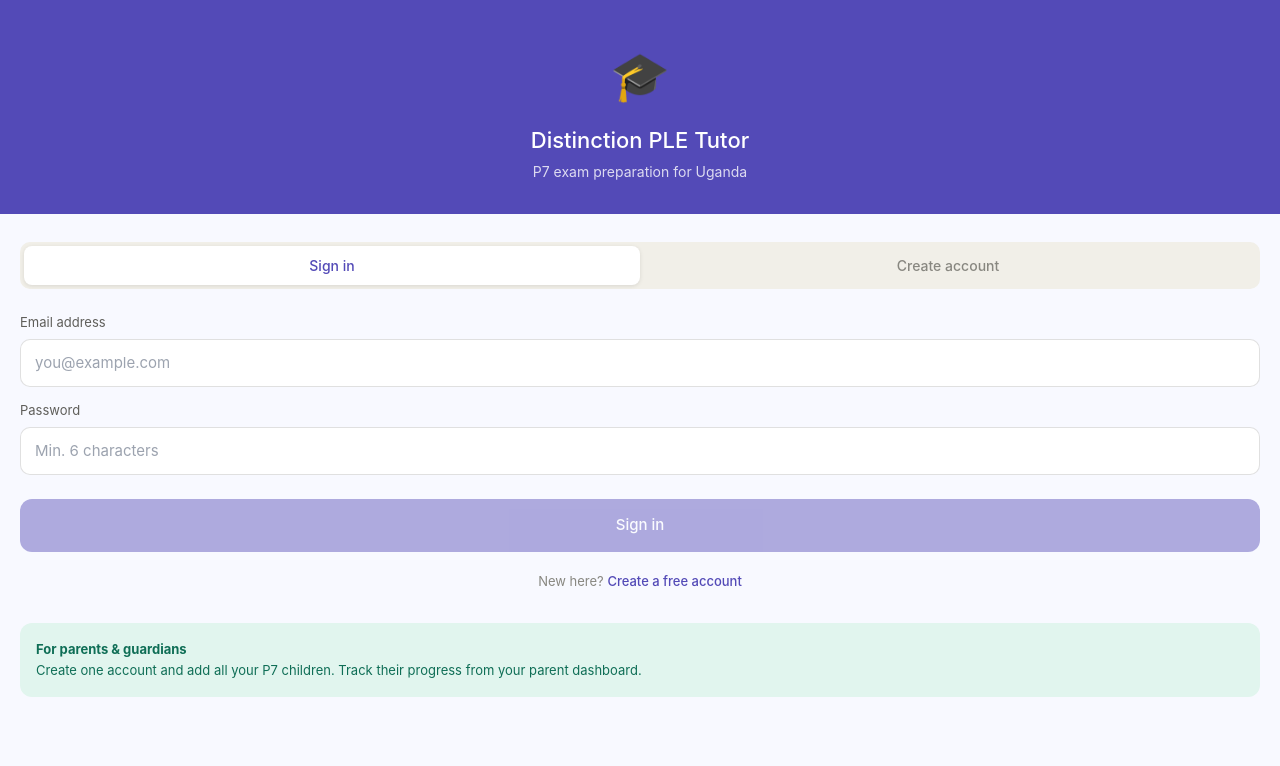
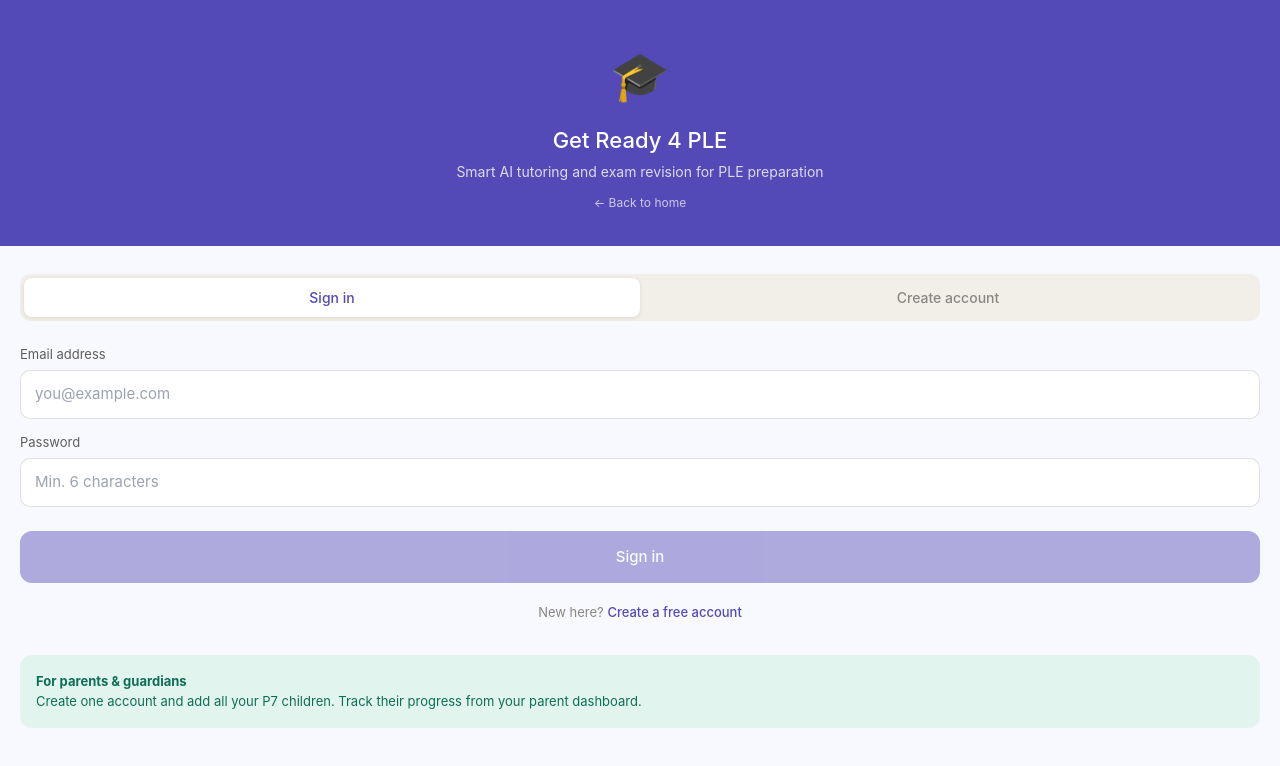
Before and after one commit to johnejalu-cell/distinction-ple-tutor, a Next.js app: page /login in a window 1280 px wide. Shown: the top 766 px of the page. Built offline with nearby package versions, Linux system fonts and the light colour scheme; no server answers.

Commit message:
Update page.tsx

```diff
--- a/src/app/login/page.tsx
+++ b/src/app/login/page.tsx
@@ -60,11 +60,14 @@ export default function LoginPage() {
       }}>
         <div style={{ fontSize: 48, marginBottom: 12 }}>🎓</div>
         <div style={{ fontSize: 22, fontWeight: 500, marginBottom: 4 }}>
-          Distinction PLE Tutor
+          Get Ready 4 PLE
         </div>
         <div style={{ fontSize: 14, opacity: 0.8 }}>
-          P7 exam preparation for Uganda
+          Smart AI tutoring and exam revision for PLE preparation
         </div>
+        <a href="/" style={{ display: 'inline-block', marginTop: 12, fontSize: 12, color: 'rgba(255,255,255,0.7)', textDecoration: 'none' }}>
+          ← Back to home
+        </a>
       </div>
 
       {/* Form */}
```
